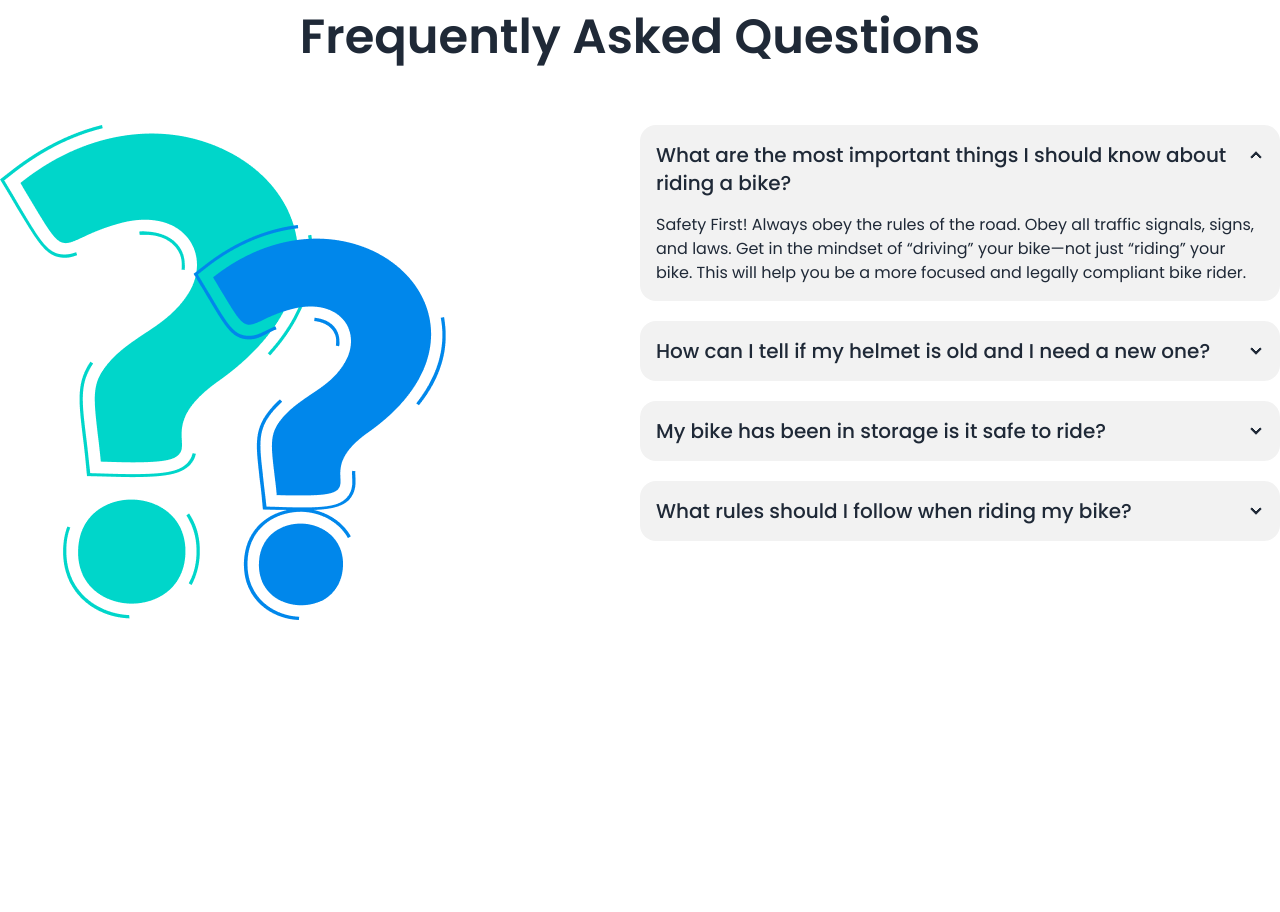
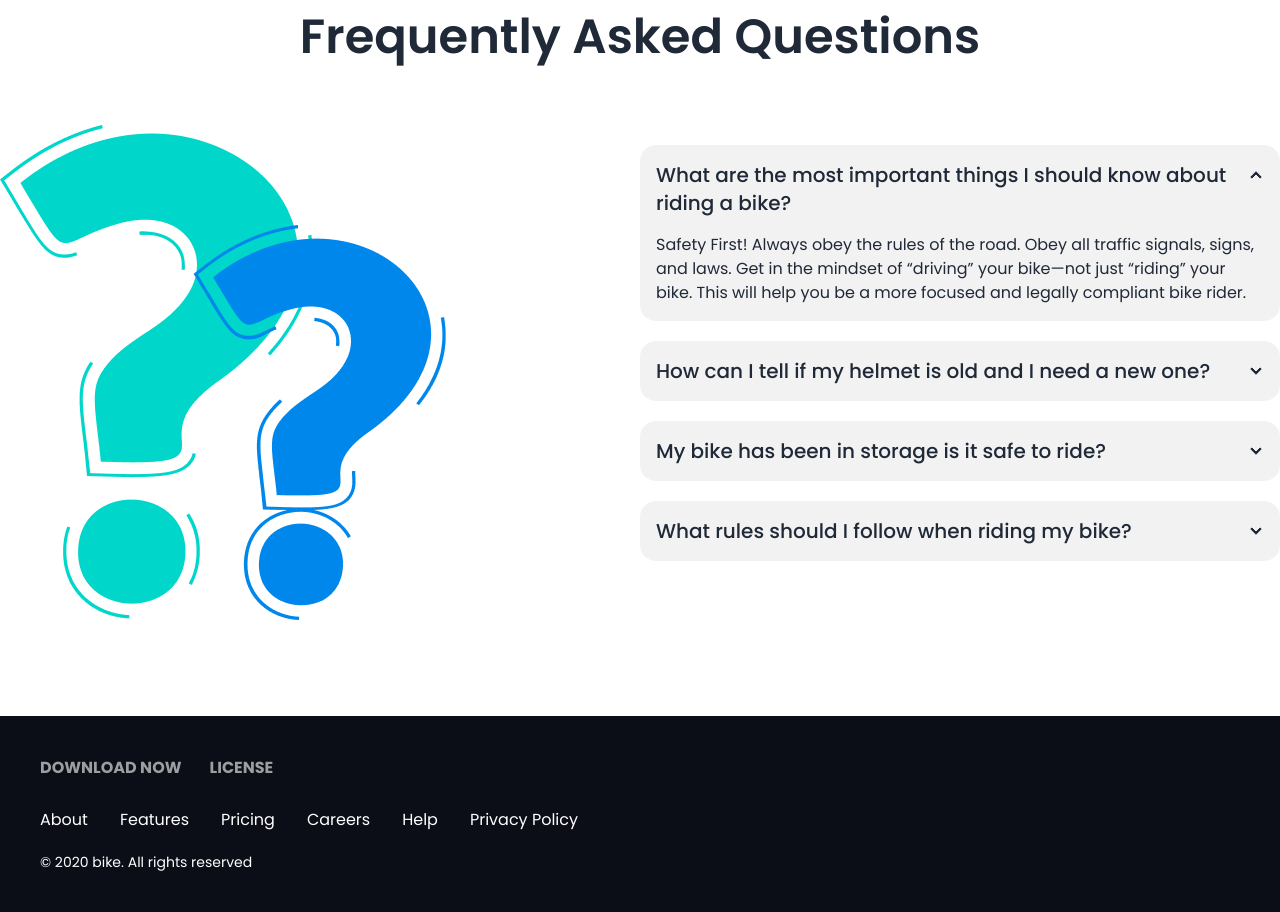
Before and after one commit to Tufazzul1/biker-zone-with-daisyui, a plain HTML site: page index.html in a window 1280 px wide. Shown: the part 2640-3552 px from the top of the page. Before the commit the page ends 3356 px from the top, so only its background shows below. Drawn offline with nearby package versions, Linux system fonts and the light colour scheme.

Commit message:
added footer section

```diff
--- a/index.html
+++ b/index.html
@@ -336,7 +336,7 @@
             <div>
                 <h2 class="text-5xl font-semibold text-center">Frequently Asked Questions</h2>
             </div>
-            <div class="flex flex-cols-1 mt-16 lg:flex-cols-2 ">
+            <div class="flex flex-col mt-16 space-y-5 lg:flex-row ">
                 <div class="flex-1">
                     <img src="images/others/faq.png" alt="">
                 </div>
@@ -348,7 +348,9 @@
                             know about riding a bike?
                         </div>
                         <div class="collapse-content">
-                            <p>Safety First! Always obey the rules of the road. Obey all traffic signals, signs, and laws. Get in the mindset of “driving” your bike—not just “riding” your bike. This will help you be a more focused and legally compliant bike rider. </p>
+                            <p>Safety First! Always obey the rules of the road. Obey all traffic signals, signs, and
+                                laws. Get in the mindset of “driving” your bike—not just “riding” your bike. This will
+                                help you be a more focused and legally compliant bike rider. </p>
                         </div>
                     </div>
                     <div class="collapse collapse-arrow bg-base-200">
@@ -358,7 +360,9 @@
                             new one?
                         </div>
                         <div class="collapse-content">
-                            <p>Safety First! Always obey the rules of the road. Obey all traffic signals, signs, and laws. Get in the mindset of “driving” your bike—not just “riding” your bike. This will help you be a more focused and legally compliant bike rider.</p>
+                            <p>Safety First! Always obey the rules of the road. Obey all traffic signals, signs, and
+                                laws. Get in the mindset of “driving” your bike—not just “riding” your bike. This will
+                                help you be a more focused and legally compliant bike rider.</p>
                         </div>
                     </div>
                     <div class="collapse collapse-arrow bg-base-200">
@@ -367,7 +371,9 @@
                             My bike has been in storage is it safe to ride?
                         </div>
                         <div class="collapse-content">
-                            <p>Safety First! Always obey the rules of the road. Obey all traffic signals, signs, and laws. Get in the mindset of “driving” your bike—not just “riding” your bike. This will help you be a more focused and legally compliant bike rider.</p>
+                            <p>Safety First! Always obey the rules of the road. Obey all traffic signals, signs, and
+                                laws. Get in the mindset of “driving” your bike—not just “riding” your bike. This will
+                                help you be a more focused and legally compliant bike rider.</p>
                         </div>
                     </div>
                     <div class="collapse collapse-arrow bg-base-200">
@@ -376,7 +382,9 @@
                             What rules should I follow when riding my bike?
                         </div>
                         <div class="collapse-content">
-                            <p>Safety First! Always obey the rules of the road. Obey all traffic signals, signs, and laws. Get in the mindset of “driving” your bike—not just “riding” your bike. This will help you be a more focused and legally compliant bike rider.</p>
+                            <p>Safety First! Always obey the rules of the road. Obey all traffic signals, signs, and
+                                laws. Get in the mindset of “driving” your bike—not just “riding” your bike. This will
+                                help you be a more focused and legally compliant bike rider.</p>
                         </div>
                     </div>
                 </div>
@@ -391,6 +399,28 @@
 
     <footer>
 
+        <div class=" p-10 bg-[#0B0D17] text-white ">
+
+            <div class="flex gap-7 font-base">
+                <h4 class="footer-title">Download Now</h4>
+                <h4 class="footer-title">License</h4>
+            </div>
+
+
+            <div class="flex flex-wrap gap-8 font-base mt-5">
+                <h5>About</h5>
+                <h5>Features</h5>
+                <h5>Pricing</h5>
+                <h5>Careers</h5>
+                <h5>Help</h5>
+                <h5>Privacy Policy</h5>
+            </div>
+
+            <div class="mt-5 text-sm font-extralight">
+                © 2020 bike. All rights reserved
+            </div>
+        </div>
+
     </footer>
 
     <!-- footer section end  -->
```
